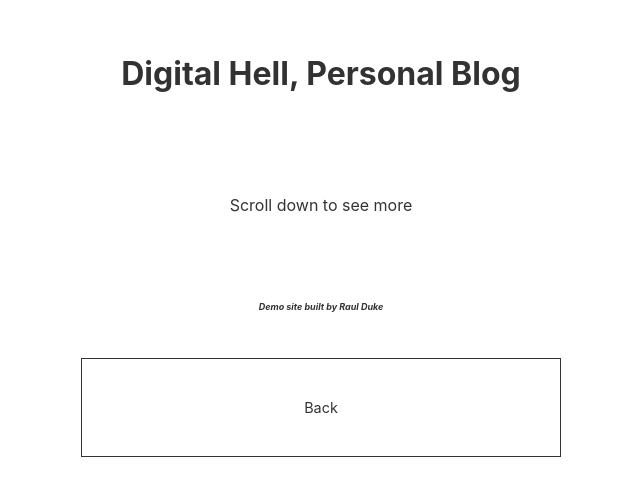
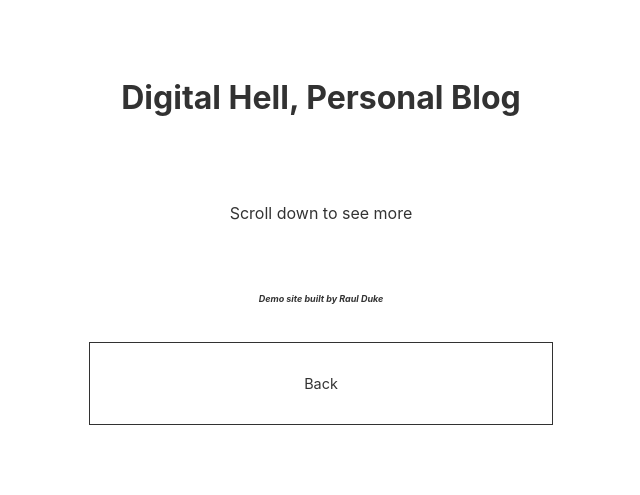
Before and after one commit to raulduk3/raulduke, a Next.js app: page /posts in a window 1280 px wide. Shown: the part 175-670 px from the top of the page, without its empty margins (319-959 px from the left). Built offline with nearby package versions, Linux system fonts and the light colour scheme.

Commit message:
added page tbd

```diff
--- a/styles/Posts.module.css
+++ b/styles/Posts.module.css
@@ -32,7 +32,7 @@
 .listAlpha > li {
     border: 0px solid black;
     margin: 0;
-    padding: 5vh;
+    padding: 4vh;
 }
 
 .listAlpha > li:last-child {
```
